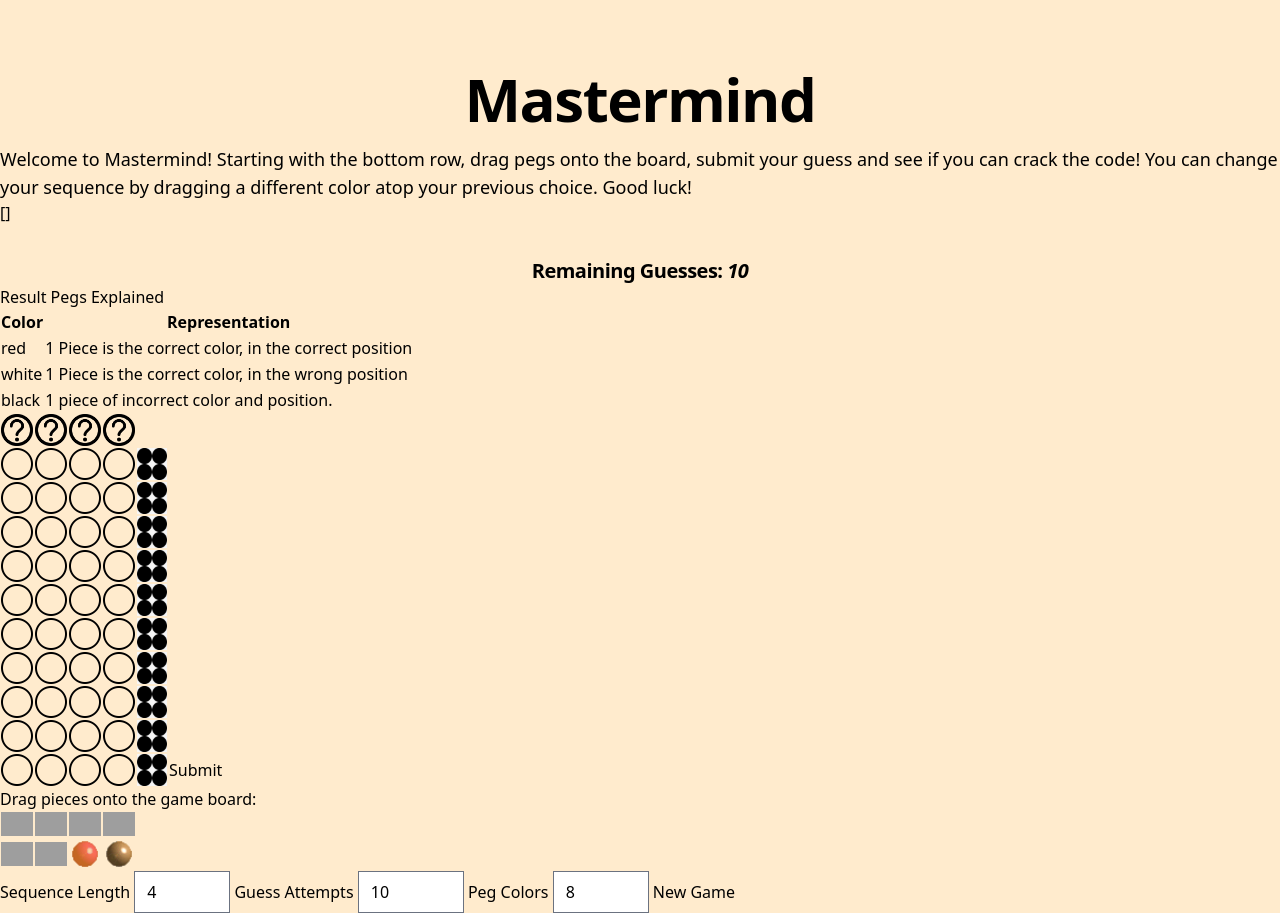
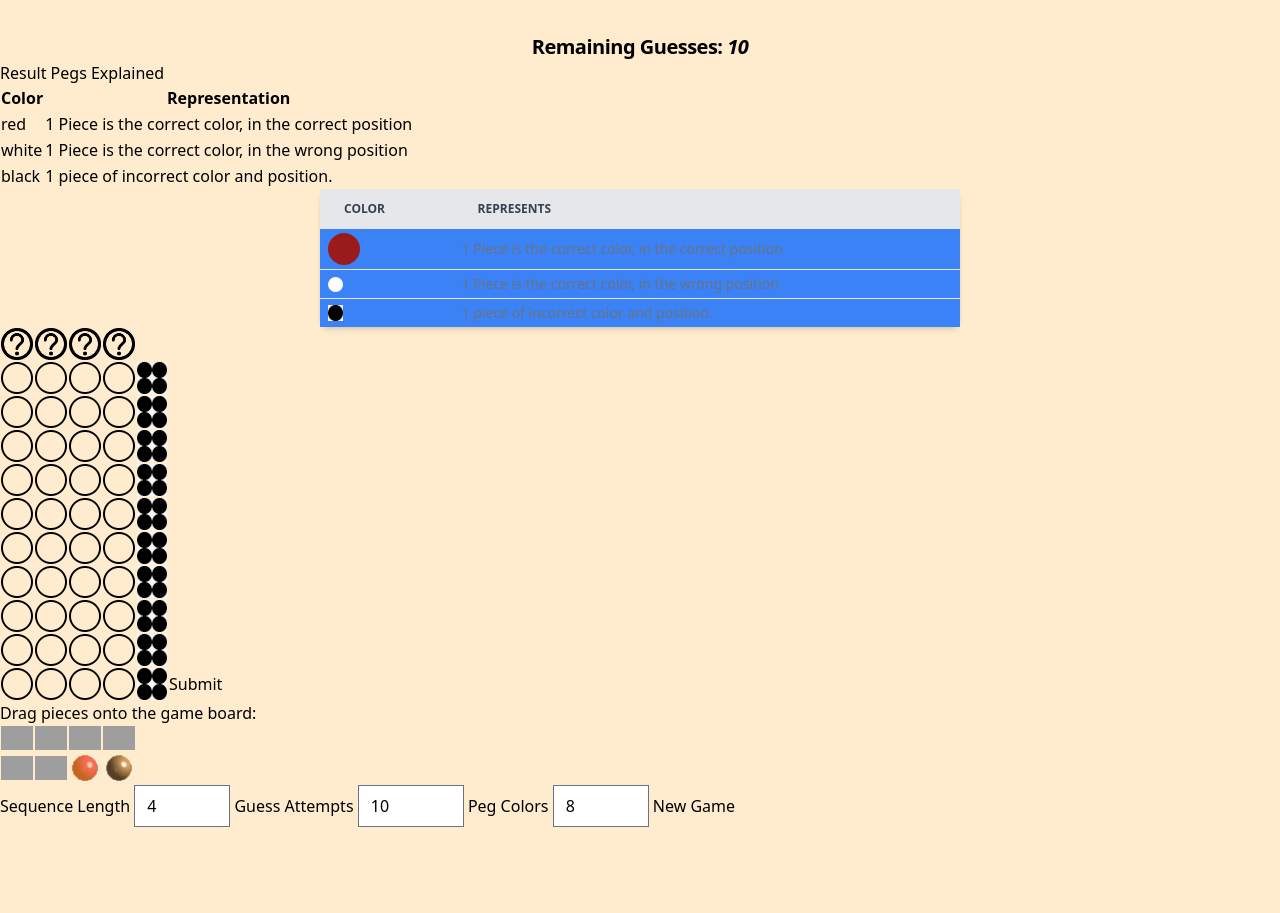
Before and after one commit to jwhudnall/mastermind, a Flask app: page / in a window 1280 px wide. Shown: the part 155-1068 px from the top of the page. After the commit the page ends 982 px from the top, so only its background shows below. Run offline with Flask 2, Linux system fonts and the light colour scheme; some libraries are stand-ins or nearby versions; grey boxes are pictures that could not be loaded.

Commit message:
Save changes prior to main branch inspection

```diff
--- a/app.py
+++ b/app.py
@@ -39,7 +39,7 @@ def handle_guess():
     Receives and validates guess from the client.
     '''
 
-    guess = request.json['guess']
+    guess = request.json.get('guess')
     response_if_invalid = game.validate_guess_inputs(guess)
 
     if response_if_invalid:
--- a/static/app.js
+++ b/static/app.js
@@ -4,6 +4,28 @@ $(document).ready(function () {
 });
 
 const submitGuessBtns = $(".submitGuessBtn");
+
+const sendGuessToServer = async function (guess) {
+  console.log(guess);
+  try {
+    const res = await axios.post(
+      "/api/guess",
+      { guess },
+      { headers: { "content-type": "application/json" } }
+    );
+    console.log("Finished res!");
+
+    if (res.data.error) {
+      alert("All inputs are required");
+      return false;
+    } else {
+      console.log(res.data);
+      return res.data;
+    }
+  } catch (e) {
+    alert(`Something went wrong translating your guess. Error info: ${e}`);
+  }
+};
 
 const handleGuess = async function () {
   const inputs = $("[data-dropped]");
@@ -20,26 +42,6 @@ const handleGuess = async function () {
       showNextRow(rowNum + 1);
       decrementGuessCount();
     }
-  }
-};
-
-const sendGuessToServer = async function (guess) {
-  try {
-    const res = await axios.post(
-      "/api/guess",
-      { guess },
-      { headers: { "content-type": "application/json" } }
-    );
-
-    if (res.data.error) {
-      alert("All inputs are required");
-      return false;
-    } else {
-      console.log(res.data);
-      return res.data;
-    }
-  } catch (e) {
-    alert(`Something went wrong translating your guess. Error info: ${e}`);
   }
 };
 
--- a/templates/index.html
+++ b/templates/index.html
@@ -14,7 +14,7 @@
 </head>
 
 <body>
-  <h1 class="mt-56 text-center text-black text-4xl tracking-tight font-extrabold sm:text-6xl lg:mt-56 xl:text-6xl">
+  <h1 class="text-center text-black text-4xl tracking-tight font-extrabold xl:text-6xl">
     Mastermind</h1>
 
   <p class="mt-4 text-lg">Welcome to Mastermind! Starting with the bottom row, drag pegs onto the board, submit your
@@ -52,6 +52,56 @@
     </tbody>
   </table>
 
+  <!-- New Table -->
+
+  <div class="w-1/2 mx-auto shadow-md sm:rounded-lg">
+    <table class="w-full text-sm text-left text-gray-500">
+      <thead class="text-xs text-gray-700 uppercase bg-gray-200">
+        <tr>
+          <th scope="col" class="px-6 py-3">
+            Color
+          </th>
+          <th scope="col" class="px-6 py-3">
+            Represents
+          </th>
+        </tr>
+      </thead>
+      <tbody>
+        <tr class="bg-blue-500 border-b">
+          <th scope="row" class="px-2 py-1 font-medium text-gray-900 whitespace-nowrap">
+            <div class="w-8 h-8 rounded-3xl bg-red-800">
+            </div>
+          </th>
+          <td class="px-2 py-1">
+            1 Piece is the correct color, in the correct position
+          </td>
+        </tr>
+        <tr class="bg-blue-500 border-b">
+          <th scope="row" class="px-2 py-1 font-medium text-gray-900 whitespace-nowrap">
+            <img id="row{{row}}ResultPeg-{{col}}" src="/static/images/result-circle-white.png" width="15" height="15"
+              alt>
+          </th>
+          <td class="px-2 py-1">
+            1 Piece is the correct color, in the wrong position
+          </td>
+        </tr>
+        <tr class="bg-blue-500">
+          <th scope="row" class="px-2 py-1 font-medium text-gray-900 whitespace-nowrap">
+            <img id="row{{row}}ResultPeg-{{col}}" src="/static/images/result-circle-black.png" width="15" height="15"
+              alt>
+          </th>
+          <td class="px-2 py-1">
+            1 piece of incorrect color and position.
+          </td>
+        </tr>
+      </tbody>
+    </table>
+  </div>
+
+  <!-- End New Table -->
+
+
+  <!-- Main Game Board -->
   <table>
     <!-- Computer Answers -->
     <tr>
```
